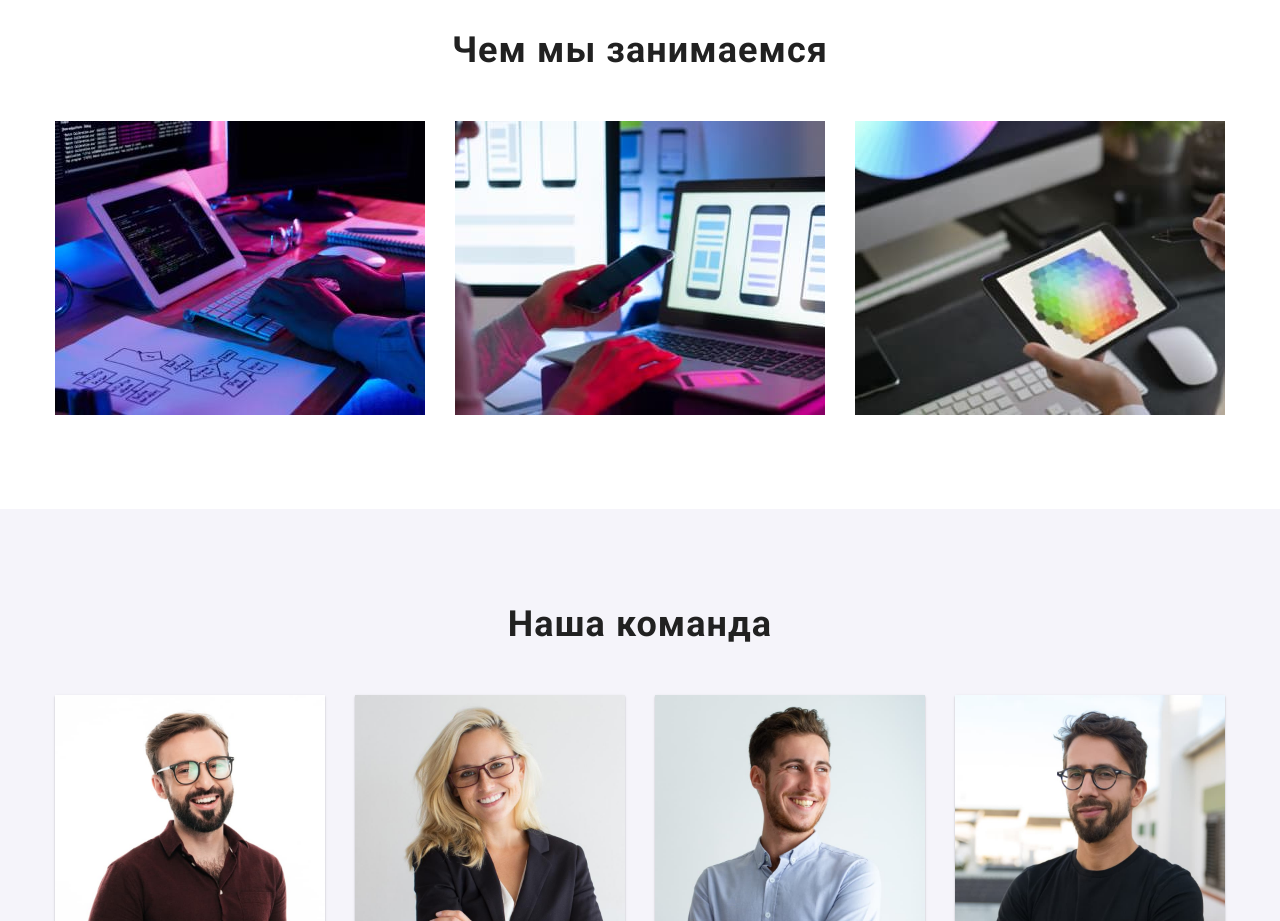
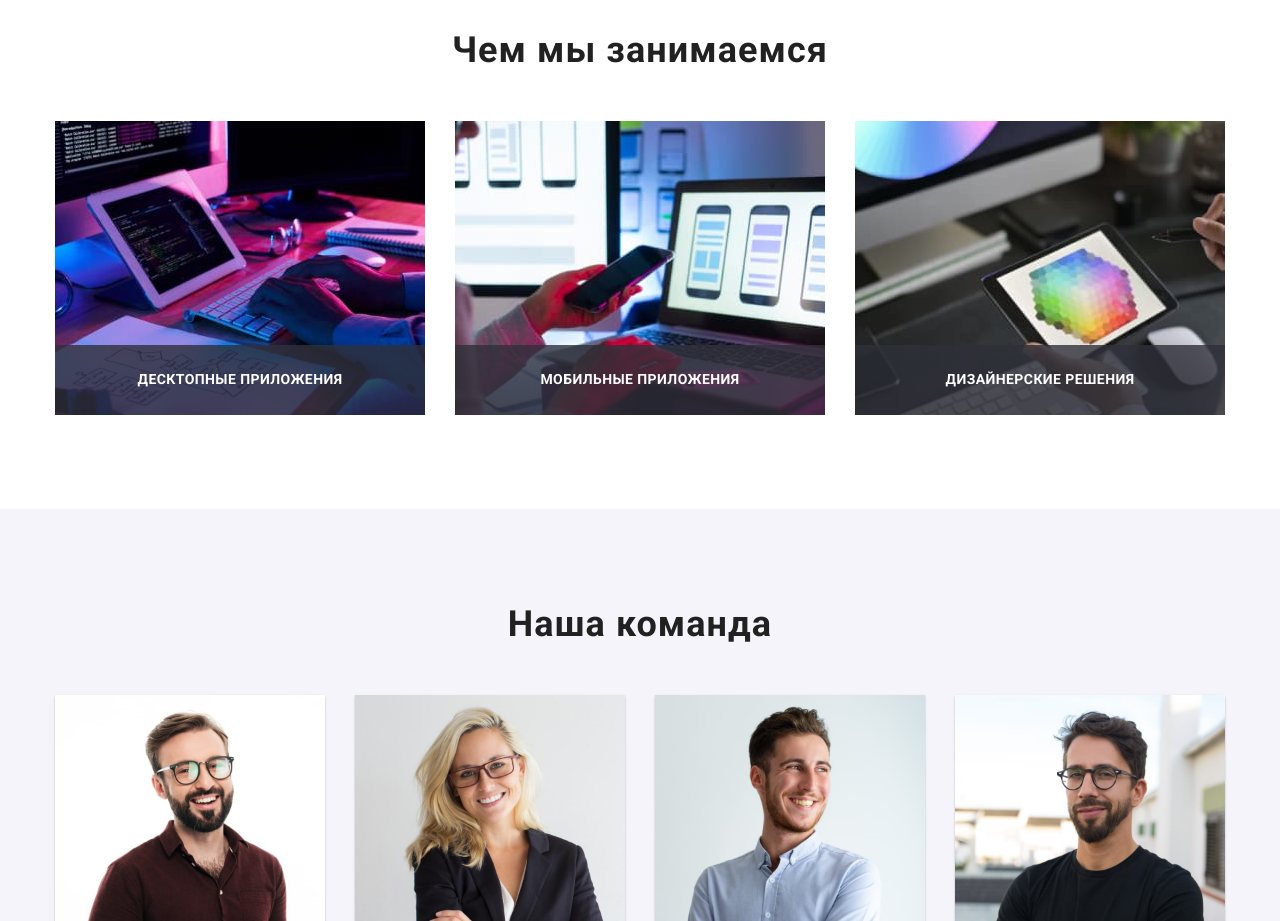
Before and after one commit to OleksiiWhite/goit-markup-hw-06, a plain HTML site: page index.html in a window 1280 px wide. Shown: the part 1100-2021 px from the top of the page. Drawn offline with nearby package versions, Linux system fonts and the light colour scheme.

Commit message:
секция чем мы занимаемся позиционирование

```diff
--- a/css/styles.css
+++ b/css/styles.css
@@ -653,6 +653,10 @@ textarea {
   margin-right: 30px;
 }
 
+.work-thumb {
+  position: relative;
+}
+
 .work-card {
   position: absolute;
   bottom: 0;
```
